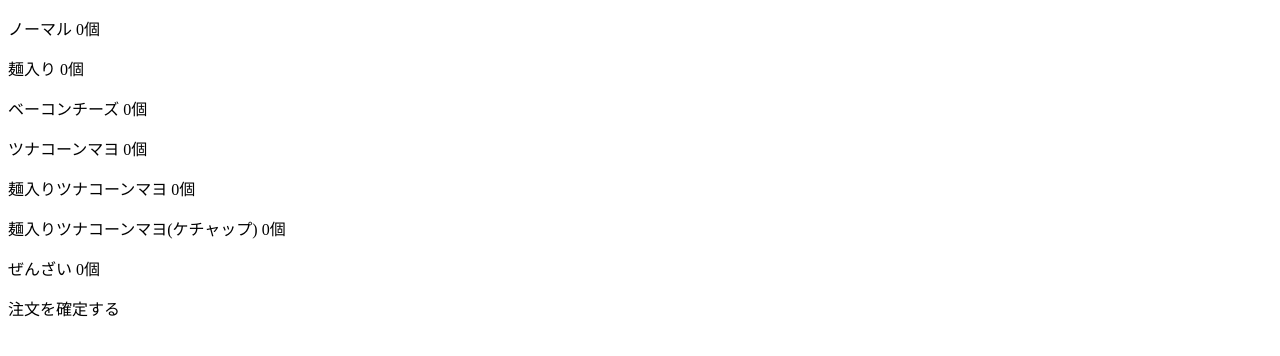
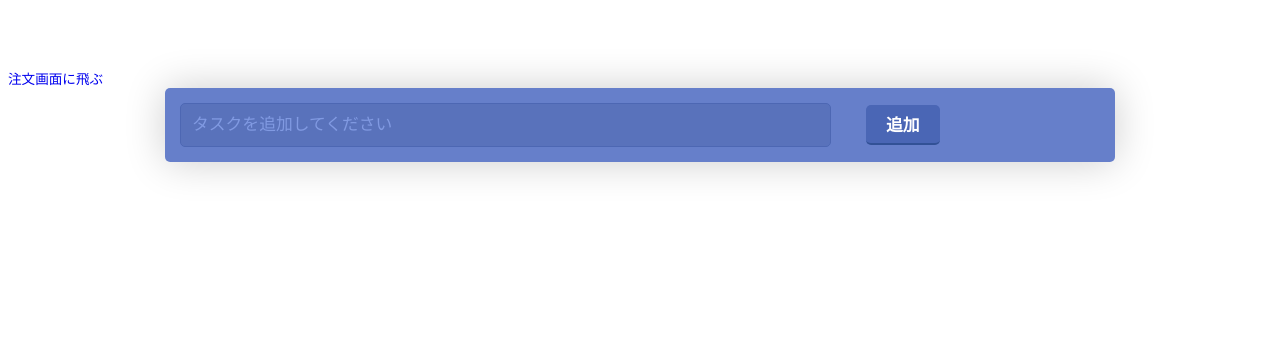
Before and after one commit to YuichirouSeitoku/WaitingTimeClientServer, a Vue app: page / in a window 1280 px wide. Shown: the top 356 px of the page. Built offline with nearby package versions, Linux system fonts and the light colour scheme.

Commit message:
add OrderStatus.vue

```diff
--- /dev/null
+++ b/src/components/OrderStatus.vue
@@ -0,0 +1,199 @@
+<template>
+  <div id="container">
+     <router-link to="/order">注文画面に飛ぶ</router-link>
+     <div id="todo-list">
+       <table>
+         <tr>
+           <th id="todo-form" colspan="4">
+             <input v-model="todoTitle" type="text" placeholder="タスクを追加してください">
+           </th>
+           <th>
+	     <a v-on:click="addTodo()" class="button button-blue" href="#01">追加</a>
+	   </th>
+	 </tr>
+	    <tr v-for="todo in todoList" v-bind:class='{complete: todo.status}'>
+		<td>{{ todo.id }}</td>
+		<td>{{ todo.date }}</td>
+		<td>{{ todo.todo }}</td>
+		<td class="text-right"><a v-on:click="changeStatus(todo)" class="button button-purple" href="#01">{{ todo.status | statusLabel}}</a></td>
+		<td><a v-on:click="deleteTodo(todo.id)" class="button button-pink" href="#01"><i class="fa fa-close" aria-hidden="true"></i></a></td>
+	    </tr>
+	</table>
+    </div>
+  </div>
+</template>
+
+<script>
+import { mapActions,mapMutations,mapState } from 'vuex'
+
+export default {
+  name: 'OrderTop',
+  data: ()=> {
+    return {
+      todoList: [],
+      todoTitle:'',
+      id:1
+    }
+  },
+  methods: {
+    getCurrentDate :function () {
+      var date = new Date();
+	return date.getFullYear() + '/' +  (date.getMonth() + 1) + '/' +
+	  date.getDate() + ' ' + date.getHours() + ':' +
+	  date.getMinutes() + ':' + date.getSeconds();
+    },
+    addTodo :function () {
+      this.todoList.push({
+      id: this.id,
+      date: this.getCurrentDate(),
+      todo: this.todoTitle,
+      status: false
+      });
+      this.id++;
+      this.todoTitle="";
+    },
+    deleteTodo :function (todoId) {
+      var todoList = this.todoList;
+      todoList.forEach(function(todo, index) {
+        if(todo.id === todoId) {
+	  todoList.splice(index, 1);
+        }
+      });
+    },
+    changeStatus: function (todo) {
+      todo.status = !todo.status;
+    },
+  }
+}
+</script>
+<style scoped>
+* {
+    box-sizing: border-box;
+}
+
+input[type="text"]:focus {
+    outline: 0;
+}
+::placeholder {
+    color:#819ae2;
+}
+
+body {
+    background:#bbcae4;
+    /*color:#333;*/
+    font-size:85%;
+    font-family: 'Open Sans', sans-serif;
+    /*font-family: "Hiragino Kaku Gothic ProN", Meiryo, sans-serif;*/
+}
+
+a {
+    text-decoration:none;
+    font-size:85%;
+}
+
+table{
+    width:100%;
+    margin:0 auto;
+    border-radius:5px;
+    border-spacing: 0;
+    overflow:hidden;
+}
+
+tr:nth-child(even) {
+    background-color: #ecf5fb;
+}
+
+th{
+    background: #667fca;
+    color:#FFFFFF;
+    padding:15px;
+    text-align:left;
+}
+
+td{
+    padding:13px;
+}
+
+#container {
+    padding-top: 60px;
+}
+#todo-list {
+    max-width:950px;
+    background:#FFFFFF;
+    box-shadow: 0 0 40px 0 rgba(0,0,0,.2);
+    border-radius:5px;
+    margin:0 auto;
+}
+
+#todo-form input {
+    padding:11px;
+    width:100%;
+    border-radius:5px;
+    background: #5972bb;
+    border: 1px solid #4d67b3;
+    color:#d9e3ff;
+    font-size: 105%;
+}
+
+.complete {
+    text-decoration: line-through;
+    color:#AAAAAA;
+}
+
+.button {
+    display: inline-block;
+    padding: 0.6em 1.1em;
+    text-decoration: none;
+    background: #668ad8;/*ボタン色*/
+    color: #FFF;
+    border-bottom: solid 4px #627295;
+    border-radius: 5px;
+    margin-left:5px;
+}
+
+.option-button {
+    display: inline-block;
+    text-decoration: none;
+    background: #668ad8;/*ボタン色*/
+    color: #FFF;
+    border-radius: 5px;
+    margin-left:5px;
+    background: #4a66b5;
+    border-bottom: solid 1px #325196;
+    padding: 9px 14px;
+    font-size: 105%;
+
+}
+.button-pink {
+    background:#c55f85;
+    border-bottom: solid 2px #8c3e7f;
+}
+
+.button-purple {
+    background:#925dc1;
+    border-bottom: solid 2px #5e4586;
+}
+
+.button-blue {
+    background: #4a66b5;
+    border-bottom: solid 2px #325196;
+    padding: 7px 20px;
+    font-size: 105%;
+}
+
+.button-brown {
+    background: #90532f;
+    border-bottom: solid 1px #325196;
+    padding: 7px 20px;
+    font-size: 105%;
+}
+
+.text-right {
+    text-align:right;
+}
+
+.option-button i {
+    margin-right:4px;
+}
+
+</style>
--- a/src/router/index.js
+++ b/src/router/index.js
@@ -1,16 +1,21 @@
 import Vue from 'vue'
 import Router from 'vue-router'
-import HelloWorld from '@/components/HelloWorld'
 import OrderTop from '@/components/OrderTop'
+import OrderStatus from '@/components/OrderStatus'
 
 Vue.use(Router)
 
 export default new Router({
   routes: [
     {
-      path: '/',
+      path: '/order',
       name: 'OrderTop',
       component: OrderTop
+    },
+    {
+      path: '/',
+      name: 'OrderStatus',
+      component: OrderStatus
     }
   ]
 })
```
